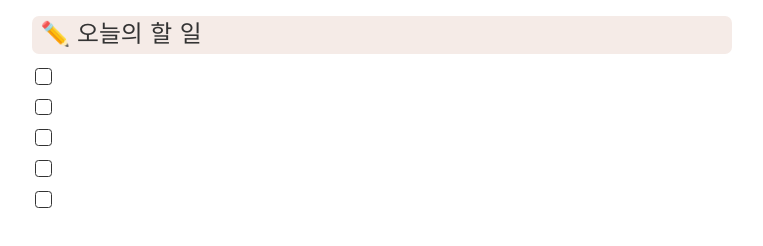
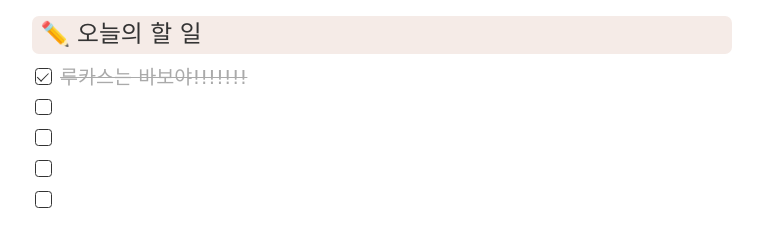
Before and after one commit to kindsmile193163-blip/todo, a plain HTML site: page index.html in a window 1280 px wide. Shown: the whole page, without its empty margins (258-1021 px from the left). Drawn offline with Linux system fonts and the light colour scheme; a web font is replaced by a local one.

Commit message:
Update index.html

```diff
--- a/index.html
+++ b/index.html
@@ -69,7 +69,7 @@ body { display: flex; justify-content: center; padding: 16px; }
   <div class="title"><span>✏️</span><span>오늘의 할 일</span></div>
   <div class="list">
     <!-- ▼ 할 일은 아래 value="" 안의 글자만 바꾸면 됩니다 (체크 상태: 체크하려면 <input type="checkbox" checked>) -->
-    <label class="row"><input type="checkbox"><input type="text" spellcheck="false" value=""></label>
+    <label class="row"><input type="checkbox" checked><input type="text" spellcheck="false" value="루카스는 바보야!!!!!!!"></label>
     <label class="row"><input type="checkbox"><input type="text" spellcheck="false" value=""></label>
     <label class="row"><input type="checkbox"><input type="text" spellcheck="false" value=""></label>
     <label class="row"><input type="checkbox"><input type="text" spellcheck="false" value=""></label>
```
